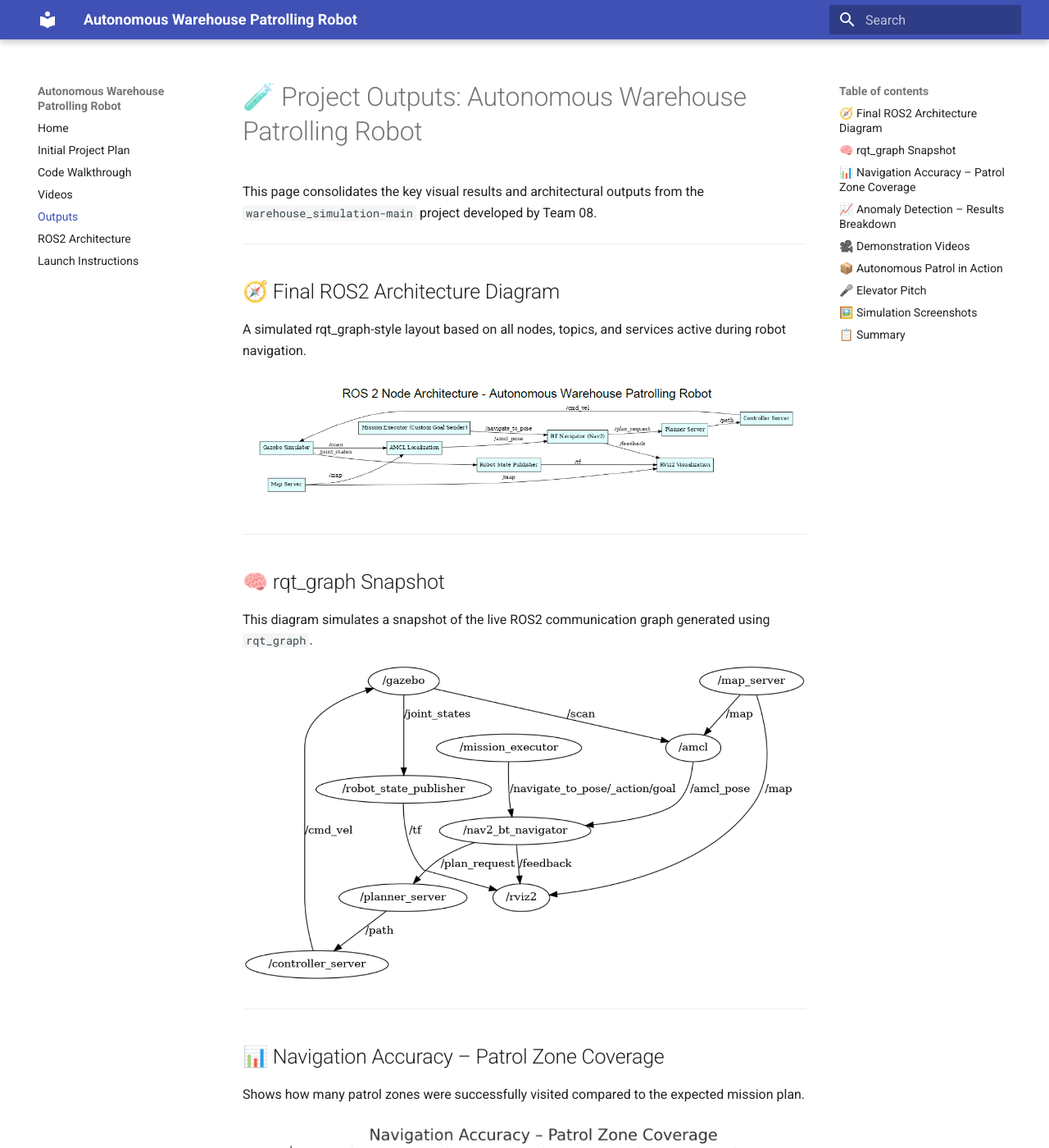
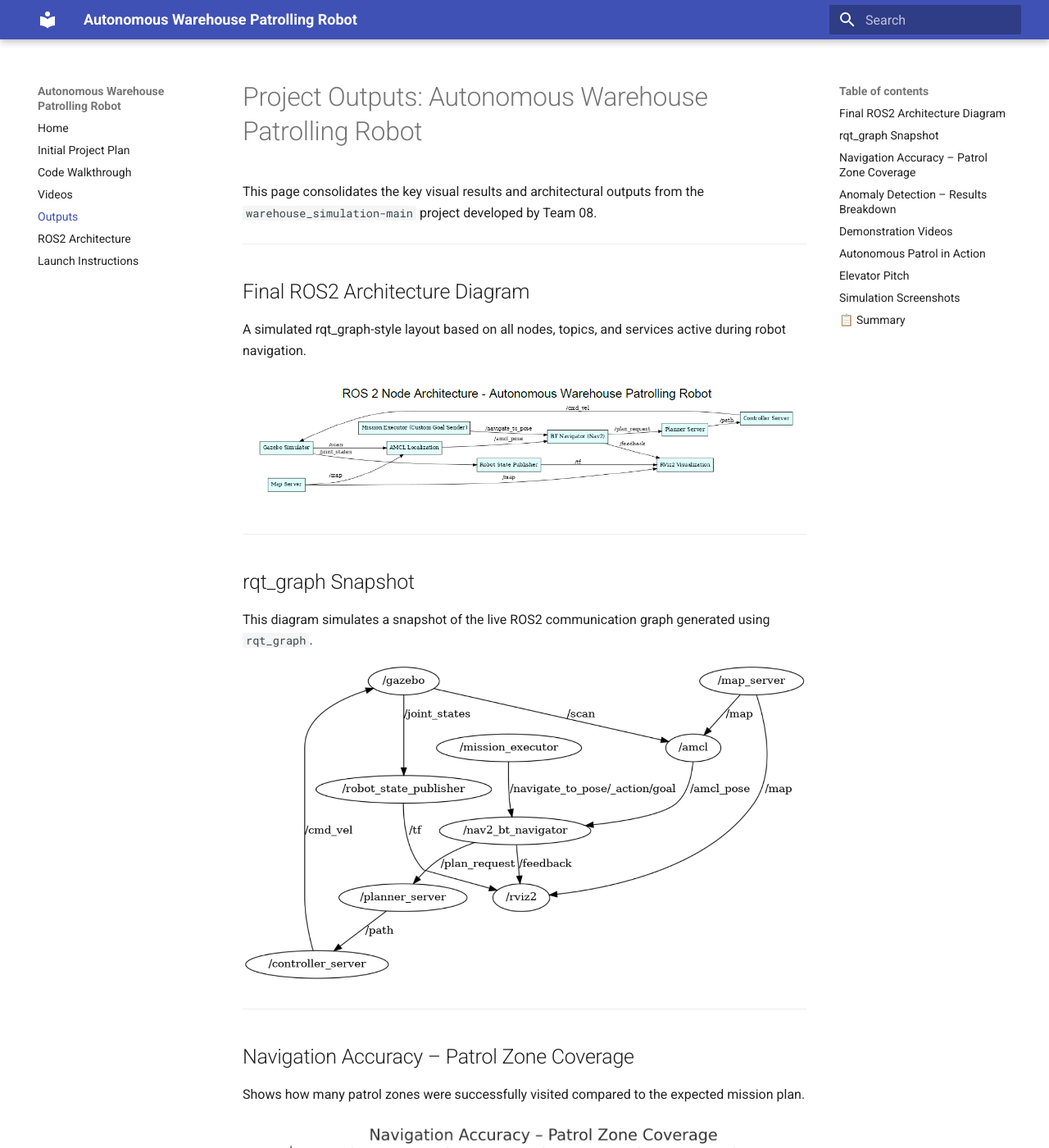
Before and after one commit to ASU-RAS598-2025-S-Team08/RAS598-2025-S-Team08.github.io, an MkDocs documentation site: the page built from docs/outputs.md, in a window 1280 px wide and 1400 px high. Shown: the whole window at 82% size. Built offline with MkDocs 1.6.1 and Material for MkDocs 9.7.7, drawn with Linux system fonts in a browser that asks for light colours; some of the changed text lies outside the part shown.

```diff
--- a/docs/outputs.md
+++ b/docs/outputs.md
@@ -1,10 +1,10 @@
-# 🧪 Project Outputs: Autonomous Warehouse Patrolling Robot
+# Project Outputs: Autonomous Warehouse Patrolling Robot
 
 This page consolidates the key visual results and architectural outputs from the `warehouse_simulation-main` project developed by Team 08.
 
 ---
 
-## 🧭 Final ROS2 Architecture Diagram
+## Final ROS2 Architecture Diagram
 
 A simulated rqt_graph-style layout based on all nodes, topics, and services active during robot navigation.
 
@@ -12,7 +12,7 @@ A simulated rqt_graph-style layout based on all nodes, topics, and services acti
 
 ---
 
-## 🧠 rqt_graph Snapshot
+## rqt_graph Snapshot
 
 This diagram simulates a snapshot of the live ROS2 communication graph generated using `rqt_graph`.
 
@@ -20,7 +20,7 @@ This diagram simulates a snapshot of the live ROS2 communication graph generated
 
 ---
 
-## 📊 Navigation Accuracy – Patrol Zone Coverage
+## Navigation Accuracy – Patrol Zone Coverage
 
 Shows how many patrol zones were successfully visited compared to the expected mission plan.
 
@@ -28,7 +28,7 @@ Shows how many patrol zones were successfully visited compared to the expected m
 
 ---
 
-## 📈 Anomaly Detection – Results Breakdown
+## Anomaly Detection – Results Breakdown
 
 Illustrates the detection performance across different anomaly types using simulated ground truth.
 
@@ -36,9 +36,9 @@ Illustrates the detection performance across different anomaly types using simul
 
 ---
 
-## 🎥 Demonstration Videos
+## Demonstration Videos
 
-## 📦 Autonomous Patrol in Action
+## Autonomous Patrol in Action
 
 <iframe width="560" height="315"
   src="https://www.youtube.com/embed/e1mFo_xL-tc"
@@ -50,7 +50,7 @@ Illustrates the detection performance across different anomaly types using simul
 
 ---
 
-## 🎤 Elevator Pitch
+## Elevator Pitch
 
 <iframe width="560" height="315"
   src="https://www.youtube.com/embed/srB0Ry8rDLg"
@@ -60,7 +60,7 @@ Illustrates the detection performance across different anomaly types using simul
   allowfullscreen>
 </iframe>
 
-## 🖼️ Simulation Screenshots
+## Simulation Screenshots
 
 ---
 
```
